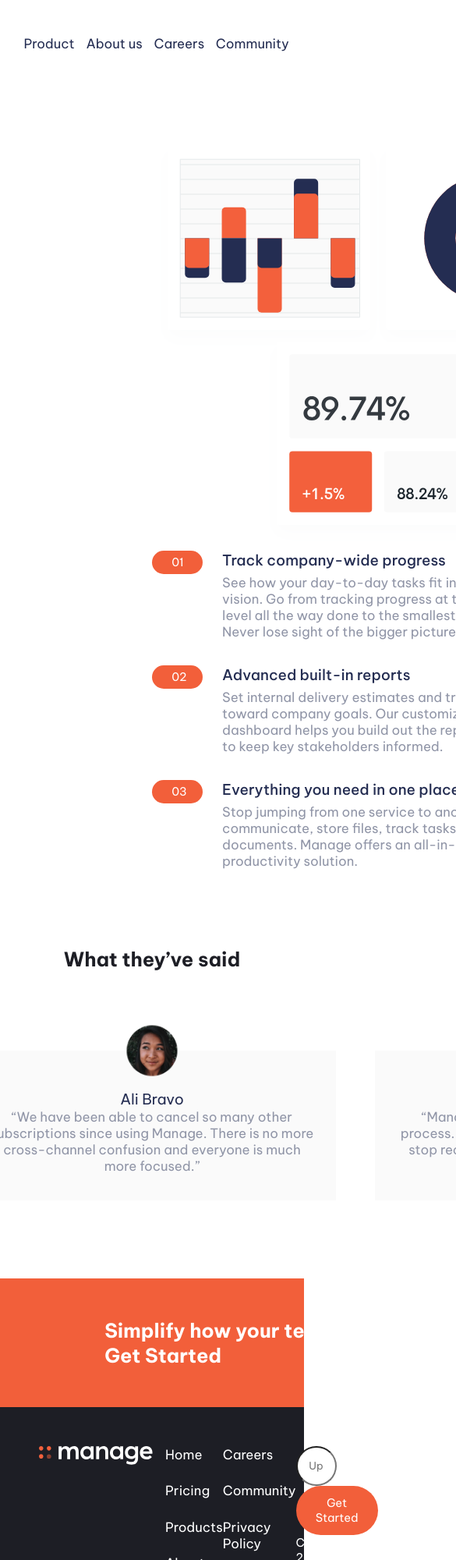
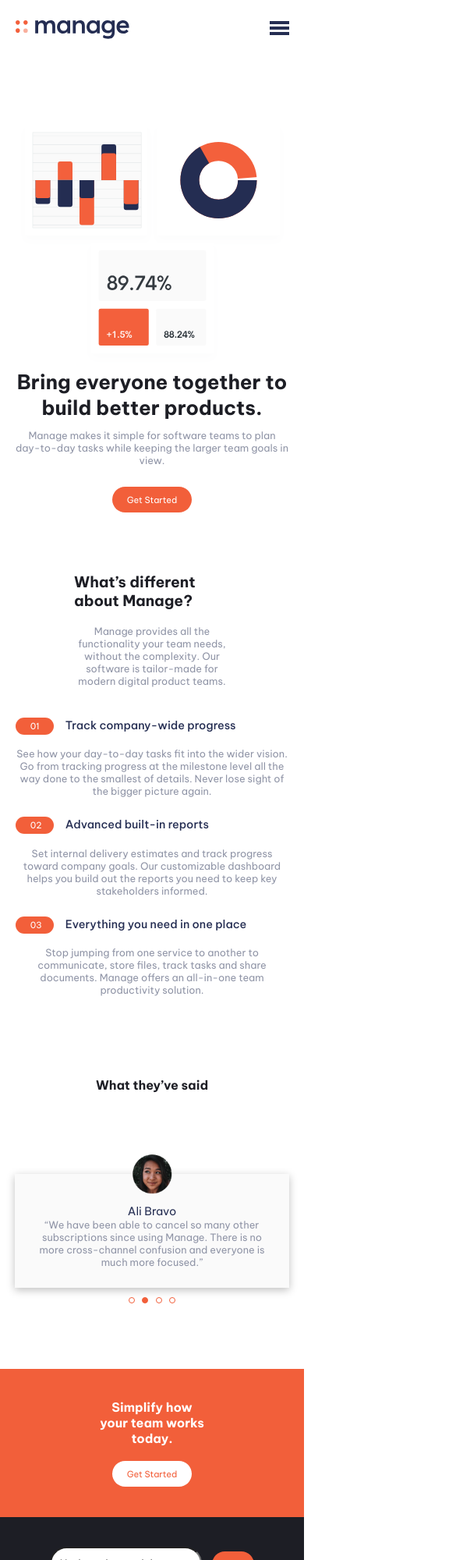
Before and after one commit to Amadou-dot/Manage-Landing-Page, a plain HTML site: page index.html in a window 390 px wide. Shown: the top 2000 px of the page at 78% size, 585 px wide, since content can reach past the window. Drawn offline with Linux system fonts and the light colour scheme.

Commit message:
Add responsive design for smaller screens

```diff
--- a/index.html
+++ b/index.html
@@ -11,6 +11,7 @@
     />
     <link rel="stylesheet" href="styles/general.css" />
     <link rel="stylesheet" href="styles/style.css" />
+    <link rel="stylesheet" href="styles/queries.css" />
 
     <link
       rel="icon"
@@ -50,9 +51,27 @@
         </ul>
         <button class="btn btn--cta">Get Started</button>
       </div>
+
+      <div class="nav__mobile">
+        <img src="images/logo.svg" alt="Manage Logo" />
+        <button class="btn mobile--menu-btn" id="menu-btn" name="Menu button">
+          <img src="images/icon-hamburger.svg" alt="" />
+        </button>
+        <button class="btn mobile--close-btn" id="close-btn" name="Menu button">
+          <img src="images/icon-close.svg" alt="" />
+        </button>
+
+        <ul class="mobile__menu-list">
+          <li><a href="#">Pricing</a></li>
+          <li><a href="#">Product</a></li>
+          <li><a href="#">About Us</a></li>
+          <li><a href="#">Careers</a></li>
+          <li><a href="#">Community</a></li>
+        </ul>
+      </div>
     </nav>
 
-    <header class="hero container-1300" role="heading">
+    <section class="hero container-1300" role="heading">
       <div class="hero__text-container">
         <h1 class="heading--primary margin-b-s">
           Bring everyone together to build better products.
@@ -67,7 +86,7 @@
       <div class="hero__img-container">
         <img src="images/illustration-intro.svg" alt="" />
       </div>
-    </header>
+    </section>
 
     <section class="features container-1300 margin-b--lg">
       <div class="features__header-container">
@@ -161,14 +180,18 @@
             talk to!”
           </blockquote>
         </div>
+        <div class="testimonials__nav">
+          <div class="testimonials__mobile-nav" role="navigation"></div>
+          <div class="testimonials__mobile-nav active" role="navigation"></div>
+          <div class="testimonials__mobile-nav" role="navigation"></div>
+          <div class="testimonials__mobile-nav" role="navigation"></div>
+        </div>
       </div>
     </section>
 
     <footer class="footer">
       <div class="footer__banner">
-        <h3 class="heading--tertiary">
-          Simplify how your team works today. Get Started
-        </h3>
+        <h3 class="heading--tertiary">Simplify how your team works today.</h3>
         <button class="btn btn--cta btn--cta--invert">Get Started</button>
       </div>
 
@@ -223,11 +246,12 @@
               class="email margin-r--s"
               placeholder="Updates in your inbox…"
             />
-            <button type="submit" class="btn btn--cta">Get Started</button>
+            <button type="submit" class="btn btn--cta">Go</button>
           </div>
           <p class="copyright">Copyright 2020. All Rights Reserved</p>
         </div>
       </div>
     </footer>
+    <script src="js/script.js"></script>
   </body>
 </html>
--- /dev/null
+++ b/js/script.js
@@ -0,0 +1,14 @@
+const menu_btn = document.getElementById("menu-btn");
+const close_btn = document.getElementById("close-btn");
+const btns = [menu_btn, close_btn];
+const mobile_nav_el = document.querySelector(".nav__mobile");
+
+// menu_btn.addEventListener("click", function () {
+//   mobile_nav_el.classList.toggle("open");
+// });
+
+btns.forEach((btn) => {
+  btn.addEventListener("click", () => {
+    mobile_nav_el.classList.toggle("open");
+  });
+});
--- a/styles/general.css
+++ b/styles/general.css
@@ -2,6 +2,7 @@ html {
   font-size: 65.5%;
   overflow-x: hidden;
 }
+
 * {
   padding: 0;
   margin: 0;
@@ -14,9 +15,10 @@ html {
   --color-very-dark-blue: #1d1e25;
   --color-dark-grayish-blue: #9095a7;
 }
+
 body {
   font-family: "Be Vietnam Pro", sans-serif;
-  margin: auto;
+  overflow-x: hidden;
   display: flex;
   flex-direction: column;
   align-items: center;
@@ -39,7 +41,7 @@ body {
 }
 
 .margin-b--lg {
-  margin-bottom: 9.6rem;
+  margin-bottom: 13rem;
 }
 
 .heading--primary,
--- /dev/null
+++ b/styles/queries.css
@@ -0,0 +1,286 @@
+/* 1550px Desktops*/
+@media (max-width: 96.875em) {
+  .container-1300 {
+    width: 100rem;
+  }
+
+  .testimonials {
+    width: 110rem;
+  }
+  .hero {
+    margin-bottom: 12rem;
+  }
+  .testimonials__container {
+    gap: 2.4rem;
+  }
+}
+
+/* 1200px Laptops*/
+@media (max-width: 75em) {
+  .container-1300 {
+    width: 70rem;
+  }
+  .hero {
+    margin-bottom: unset;
+  }
+  .hero__img-container img {
+    height: 60%;
+  }
+  .testimonials {
+    width: 80rem;
+  }
+  .features {
+    column-gap: 4.8rem;
+  }
+  .features__header-container {
+    width: 35rem;
+  }
+  .feature__title {
+    margin-bottom: 2.4rem;
+  }
+  .feature__number {
+    height: fit-content;
+  }
+  .feature__text {
+    width: 25rem;
+  }
+
+  .footer__footer {
+    grid-template-columns: 1fr 0.5fr 1fr 1.5fr;
+  }
+}
+
+/* 930px Tablets */
+@media (max-width: 75em) {
+  html {
+    font-size: 56.25%;
+  }
+  .hero {
+    margin-bottom: 9.6rem;
+  }
+
+  .hero__text-container,
+  .hero__img-container {
+    height: fit-content;
+  }
+
+  .hero__img-container img {
+    width: 130%;
+  }
+  /* Testimonials Mobile nav */
+  /* For display purposes */
+  .testimonials {
+    position: relative;
+  }
+
+  .testimonial {
+    cursor: pointer;
+  }
+
+  .testimonials__container .testimonial:not(:nth-child(2)) {
+    position: absolute;
+  }
+
+  .testimonials__container .testimonial:nth-child(1) {
+    bottom: 0;
+    transform: translateX(-120%);
+  }
+
+  .testimonials__container .testimonial:nth-child(3) {
+    bottom: 0;
+    transform: translateX(120%);
+  }
+
+  .testimonials__container .testimonial:nth-child(2) {
+    box-shadow: 0 3.4px 10px rgba(0, 0, 0, 0.25);
+  }
+
+  .testimonials__container {
+    position: relative;
+    justify-content: center;
+  }
+
+  .testimonials__nav {
+    display: flex;
+    gap: 1.2rem;
+    position: absolute;
+    bottom: 0;
+    transform: translateY(250%);
+  }
+
+  .testimonials__mobile-nav {
+    cursor: pointer;
+    border: 1px solid var(--color-orange);
+    border-radius: 50%;
+    width: 1rem;
+    height: 1rem;
+  }
+
+  .testimonials__mobile-nav.active {
+    background-color: var(--color-orange);
+  }
+}
+
+@media (max-width: 49.375em) {
+  html {
+    font-size: 50%;
+  }
+  .nav__desktop {
+    display: none;
+  }
+
+  .nav__mobile {
+    display: flex;
+    justify-content: space-between;
+    position: relative;
+  }
+
+  .nav__mobile.open .mobile__menu-list {
+    width: 100%;
+    position: absolute;
+    display: flex;
+    align-items: center;
+    flex-direction: column;
+    gap: 2.4rem;
+    top: 0;
+    left: 50%;
+    transform: translate(-50%, 25%);
+    padding: 4.8rem 0;
+    background-color: #fff;
+    box-shadow: 0 3.4px 10px rgba(0, 0, 0, 0.25);
+  }
+  .nav__mobile.open .mobile--menu-btn {
+    display: none;
+  }
+  .nav__mobile.open .mobile--close-btn {
+    display: block;
+  }
+  .mobile__menu-list li a:link,
+  .mobile__menu-list li a:visited {
+    font-size: 1.6rem;
+    color: var(--color-very-dark-blue);
+  }
+  .container-1300,
+  .nav {
+    width: 90%;
+  }
+
+  .heading--primary {
+    font-size: 3.2rem;
+  }
+
+  .heading--secondary {
+    font-size: 2.4rem;
+  }
+
+  .heading--tertiary {
+    font-size: 2rem;
+  }
+
+  .hero {
+    grid-template-columns: 1fr;
+  }
+
+  .hero__img-container {
+    grid-row: 1;
+  }
+
+  .hero__img-container img {
+    width: 100%;
+  }
+
+  .hero__text-container {
+    justify-self: center;
+    text-align: center;
+    width: 100%;
+  }
+
+  .features {
+    grid-template-columns: 1fr;
+    justify-items: center;
+  }
+
+  .features__header-container {
+    width: 25rem;
+  }
+  .features__header-container > .heading--secondary {
+    margin-bottom: 2.4rem;
+  }
+  .hero__text-container > .description,
+  .features__header-container > .description {
+    width: 100%;
+    text-align: center;
+  }
+
+  .features__header-container > .description {
+    margin-bottom: 4.8rem;
+  }
+
+  .feature {
+    display: block;
+  }
+
+  .feature__title {
+    display: inline-block;
+    margin-left: 1.6rem;
+  }
+
+  .feature__number {
+    display: inline-block;
+  }
+
+  .feature__text {
+    width: 100%;
+    text-align: center;
+  }
+  .testimonials {
+    width: 100%;
+    padding: 0 2.4rem;
+  }
+
+  .footer__banner {
+    grid-template-columns: 1fr;
+  }
+  .footer__banner .heading--tertiary {
+    text-align: center;
+    width: unset;
+    width: 17rem;
+    color: #fff;
+    margin-left: 0;
+    margin-bottom: 2.4rem;
+  }
+  .copyright {
+    display: none;
+  }
+  .footer__footer {
+    padding: 4.8rem 2.4;
+    grid-template-columns: 1fr 1fr;
+    justify-items: center;
+    row-gap: 4.8rem;
+    padding-bottom: 9.6rem;
+  }
+
+  .footer__cta {
+    grid-column: span 2;
+    grid-row: 1;
+  }
+  .email {
+    width: fit-content;
+  }
+  .footer__company {
+    grid-column: 1;
+    grid-row: 2;
+  }
+  .footer__resources {
+    grid-column: 2;
+    grid-row: 2;
+  }
+
+  .footer__company {
+    display: flex;
+    flex-direction: column-reverse;
+    gap: 3.2rem;
+    grid-row: 3;
+    grid-column: span 2;
+  }
+}
--- a/styles/style.css
+++ b/styles/style.css
@@ -3,6 +3,12 @@
 /* ****************** */
 .nav {
   margin-top: 3.2rem;
+}
+
+.nav__mobile,
+.mobile__menu-list,
+.mobile--close-btn {
+  display: none;
 }
 
 .nav__desktop {
@@ -36,7 +42,6 @@
 
 .hero__text-container {
   width: 45rem;
-  align-self: center;
 }
 .hero__text-container > .description,
 .features__header-container > .description {
@@ -71,6 +76,7 @@
 }
 
 .feature__title {
+  width: max-content;
   color: var(--color-dark-blue);
   font-size: 1.8rem;
   font-weight: 500;
@@ -84,6 +90,9 @@
 /* ****************** */
 /*  TESTIMONIALS SECTION */
 /* ****************** */
+.testimonials__nav {
+  display: none;
+}
 .testimonials__container {
   display: flex;
   justify-content: space-between;
@@ -183,7 +192,7 @@
 .email {
   font-family: inherit;
   padding: 1.4rem;
-  width: 50%;
+  width: 60%;
   border-radius: 100px;
 }
 
```
